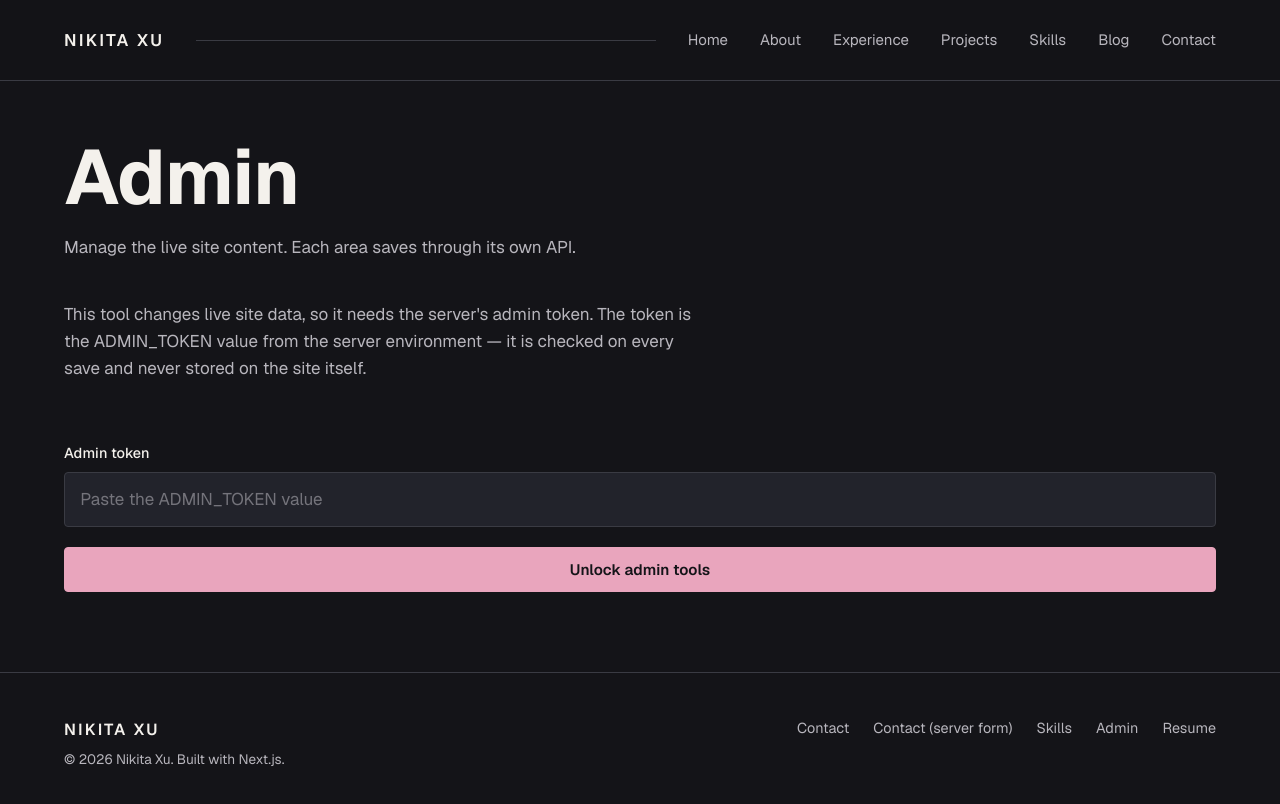
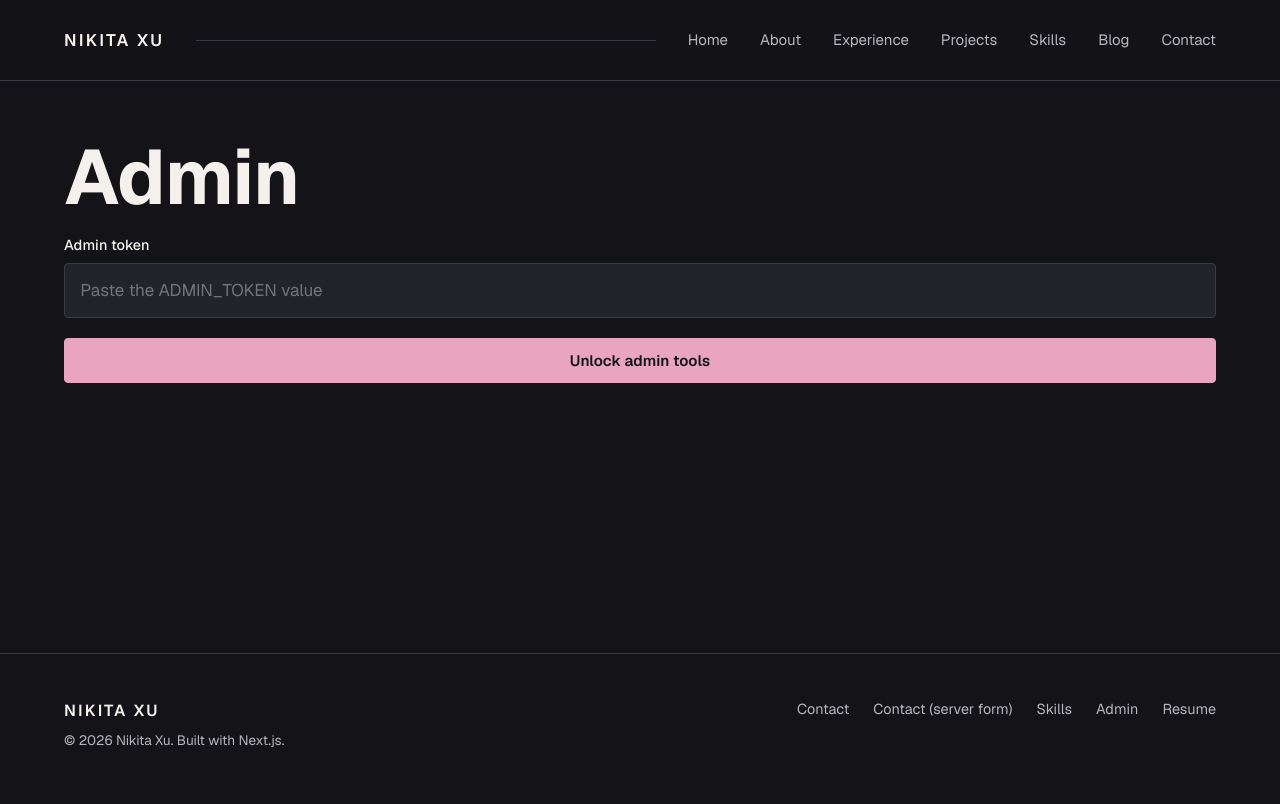
Before and after one commit to nikita-xu/portfolio, a Next.js app: page /admin in a window 1280 px wide. Shown: the top 804 px of the page. Built offline with nearby package versions, Linux system fonts and the light colour scheme.

Commit message:
Remove admin page descriptions

```diff
--- a/app/admin/page.js
+++ b/app/admin/page.js
@@ -28,9 +28,6 @@ export default function AdminPage() {
   return (
     <section>
       <h1 className="page-title">Admin</h1>
-      <p className="page-intro">
-        Manage the live site content. Each area saves through its own API.
-      </p>
 
       <AdminGate>
         <div className="admin-menu">
--- a/components/AdminGate.js
+++ b/components/AdminGate.js
@@ -61,12 +61,6 @@ export default function AdminGate({ children }) {
       }}
       noValidate
     >
-      <p className="page-intro">
-        This tool changes live site data, so it needs the server&apos;s admin
-        token. The token is the ADMIN_TOKEN value from the server environment —
-        it is checked on every save and never stored on the site itself.
-      </p>
-
       {error && <p className="field-error">{error}</p>}
 
       <div className="field">
```
Also changed, not shown: 1 other file (tests, documents, lock files or other folders).
